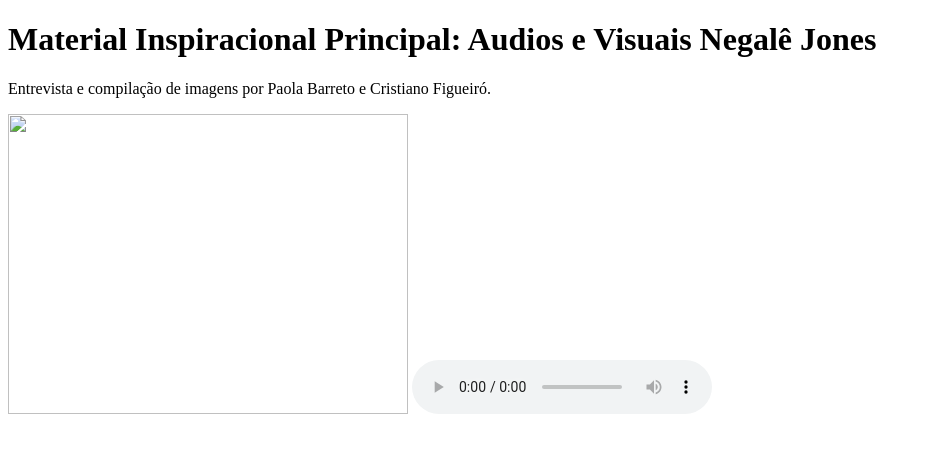
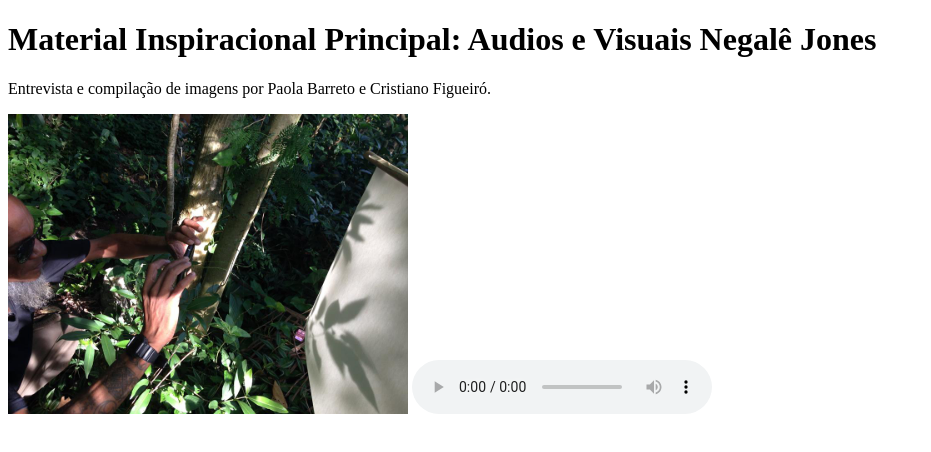
Before and after one commit to cristianofigo/Entrevista_Negale_Jones, a plain HTML site: page index.html in a window 1280 px wide. Shown: the whole page, without its empty margins (0-931 px from the left). Drawn offline with Linux system fonts and the light colour scheme.

Commit message:
Update index.html

```diff
--- a/index.html
+++ b/index.html
@@ -11,7 +11,7 @@
     <p>
       Entrevista e compilação de imagens por Paola Barreto e Cristiano Figueiró.
     </p>
-    <img src="folhas.jpg" width="400" height="300" />
+    <img src="Filmando as folhas.jpg" width="400" height="300" />
 
     <audio controls>
       <source src="1.mp3" type="audio/mpeg" />
```
